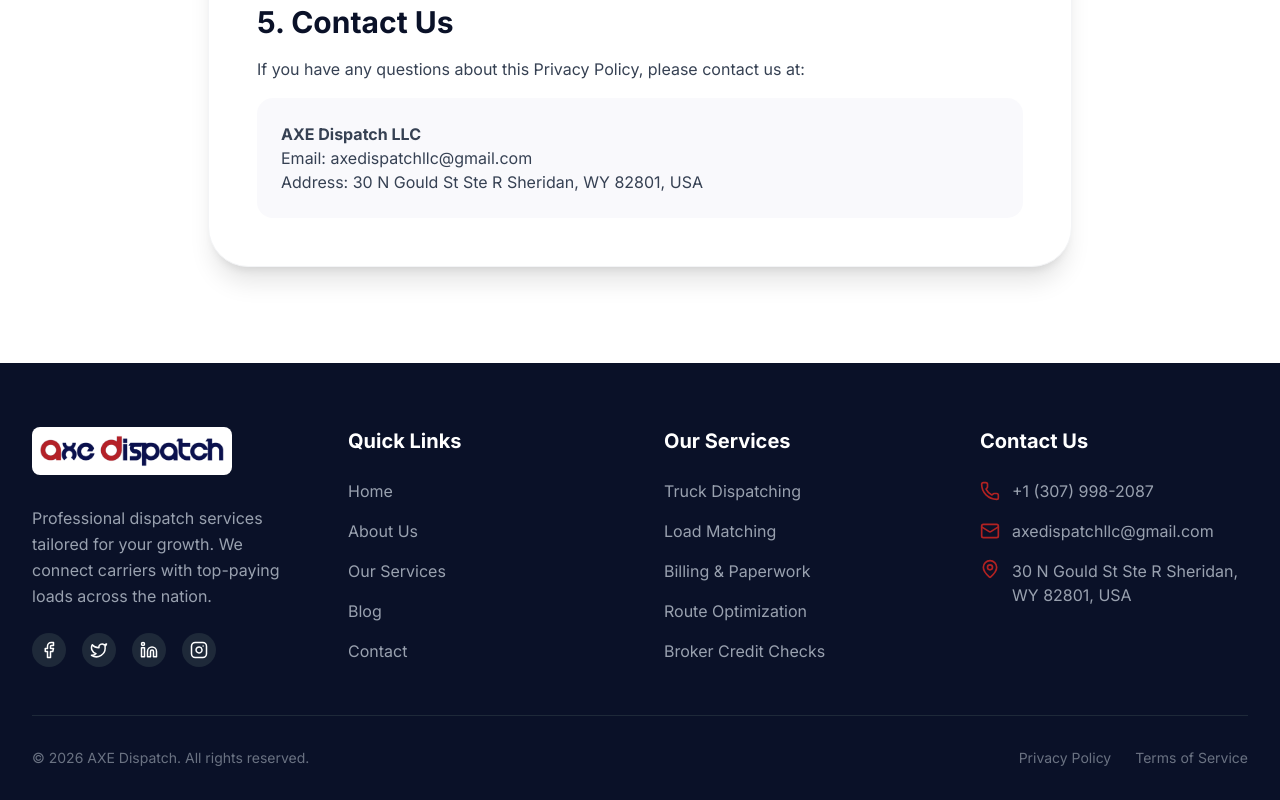
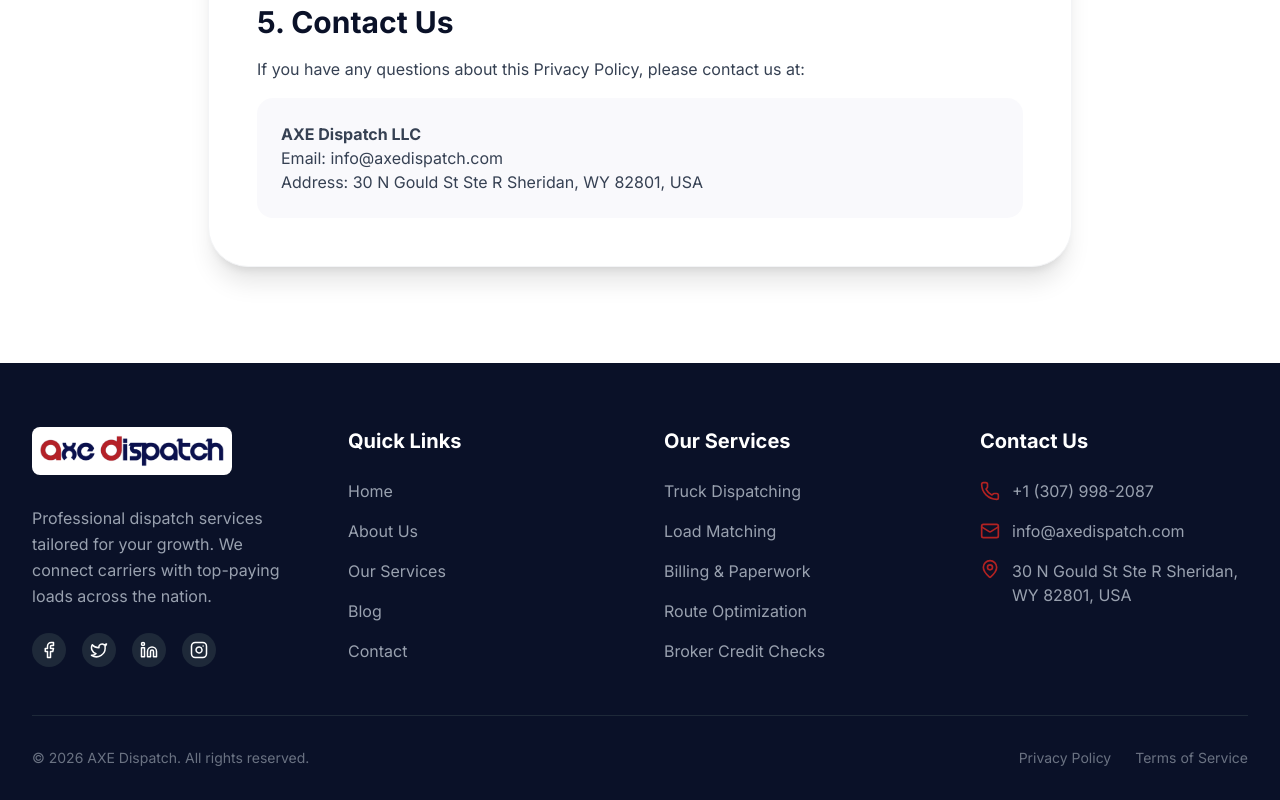
Before and after one commit to isajjad/axe-dispatch-website, a Next.js app: page /privacy-policy in a window 1280 px wide. Shown: the part 1239-2039 px from the top of the page. Built offline with nearby package versions, Linux system fonts and the light colour scheme.

Commit message:
Update email to info@axedispatch.com globally and add form diagnostics

```diff
--- a/src/app/actions.ts
+++ b/src/app/actions.ts
@@ -15,10 +15,13 @@
         return { success: false, error: "Missing required fields" };
     }
 
+    console.log("Attempting to send email to info@axedispatch.com...");
+    console.log("Form data:", { name, email, phone, truckType });
+
     try {
-        const data = await resend.emails.send({
-            from: "AXE Dispatch <onboarding@resend.dev>", // Can be changed once domain is verified
-            to: ["axedispatchllc@gmail.com"],
+        const { data, error } = await resend.emails.send({
+            from: "AXE Dispatch <onboarding@resend.dev>",
+            to: ["info@axedispatch.com"],
             subject: `New Lead: ${name} - ${truckType}`,
             html: `
         <h2>New Lead from Website</h2>
@@ -31,8 +34,15 @@
       `,
         });
 
+        if (error) {
+            console.error("Resend API Error:", error);
+            return { success: false, error: error.message };
+        }
+
+        console.log("Email sent successfully:", data);
         return { success: true, data };
-    } catch (error) {
-        return { success: false, error: "Failed to send email" };
+    } catch (e: any) {
+        console.error("Unexpected error in sendContactEmail:", e);
+        return { success: false, error: e.message || "Failed to send email" };
     }
 }
--- a/src/app/contact/page.tsx
+++ b/src/app/contact/page.tsx
@@ -65,7 +65,7 @@
                                     </div>
                                     <div>
                                         <p className="text-sm font-bold text-gray-500 uppercase tracking-widest mb-1">Email Us</p>
-                                        <a href="mailto:axedispatchllc@gmail.com" className="text-xl md:text-2xl font-bold hover:text-primary transition-colors">axedispatchllc@gmail.com</a>
+                                        <a href="mailto:info@axedispatch.com" className="text-xl md:text-2xl font-bold hover:text-primary transition-colors">info@axedispatch.com</a>
                                     </div>
                                 </div>
 
--- a/src/app/privacy-policy/page.tsx
+++ b/src/app/privacy-policy/page.tsx
@@ -53,7 +53,7 @@
                         </p>
                         <div className="mt-4 p-6 bg-accent/50 dark:bg-gray-900 rounded-2xl">
                             <p className="font-bold">AXE Dispatch LLC</p>
-                            <p>Email: axedispatchllc@gmail.com</p>
+                            <p>Email: info@axedispatch.com</p>
                             <p>Address: 30 N Gould St Ste R Sheridan, WY 82801, USA</p>
                         </div>
                     </section>
--- a/src/app/terms-of-service/page.tsx
+++ b/src/app/terms-of-service/page.tsx
@@ -62,7 +62,7 @@
                         <div className="mt-4 p-6 bg-accent/50 dark:bg-gray-900 rounded-2xl">
                             <p className="font-bold">AXE Dispatch LLC</p>
                             <p>30 N Gould St Ste R Sheridan, WY 82801, USA</p>
-                            <p>Email: axedispatchllc@gmail.com</p>
+                            <p>Email: info@axedispatch.com</p>
                         </div>
                     </section>
                 </div>
--- a/src/components/Footer.tsx
+++ b/src/components/Footer.tsx
@@ -83,8 +83,8 @@
                             </li>
                             <li className="flex items-center gap-3">
                                 <Mail className="text-primary" size={20} />
-                                <Link href="mailto:axedispatchllc@gmail.com" className="text-gray-400 hover:text-white transition-colors">
-                                    axedispatchllc@gmail.com
+                                <Link href="mailto:info@axedispatch.com" className="text-gray-400 hover:text-white transition-colors">
+                                    info@axedispatch.com
                                 </Link>
                             </li>
                             <li className="flex items-start gap-3">
```
